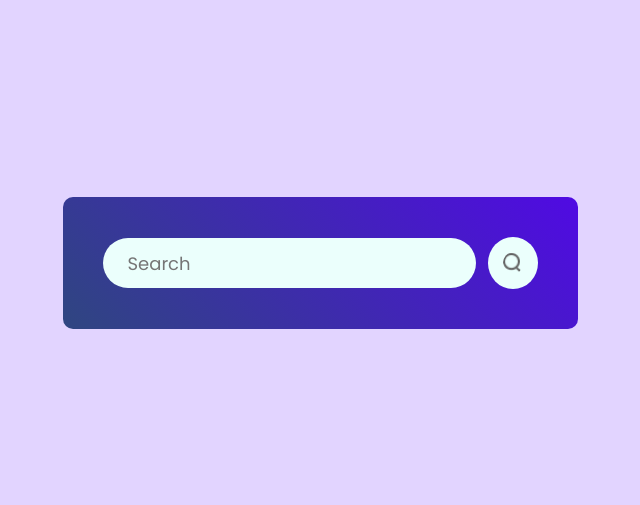
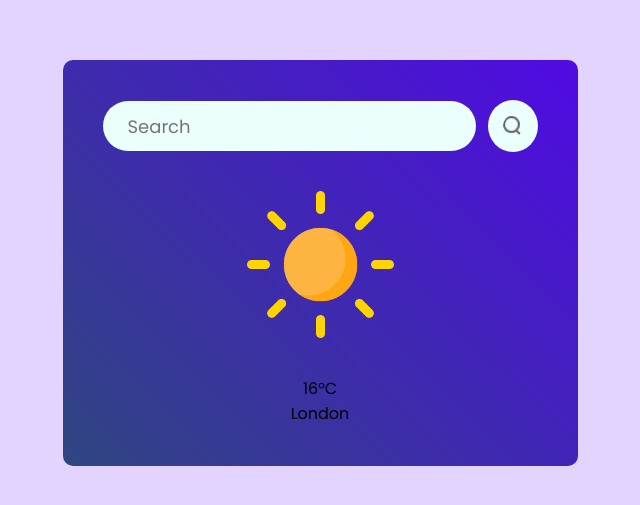
Before and after one commit to vuer13/Weather-App, a React (Vite) app: page / in a window 1280 px wide. Shown: the part 137-642 px from the top of the page, without its empty margins (320-960 px from the left). Built offline with nearby package versions, Linux system fonts and the light colour scheme.

Commit message:
Added components onto page

```diff
--- a/src/components/Weather.jsx
+++ b/src/components/Weather.jsx
@@ -1,6 +1,12 @@
 import React from "react";
 import "./Weather.css";
 import searchIcon from '../assets/search.png'
+import clearIcon from '../assets/clear.png'
+import cloudIcon from '../assets/cloud.png'
+import drizzleIcon from '../assets/drizzle.png'
+import snowIcon from '../assets/snow.png'
+import windIcon from '../assets/wind.png'
+import humidityIcon from '../assets/humidity.png'
 
 const Weather = () => {
   return (
@@ -9,6 +15,9 @@ const Weather = () => {
         <input type="text" placeholder='Search'/>
         <img src = {searchIcon} alt = ""/>
       </div>
+      <img src={clearIcon} alt = "" className = 'weather-icon'/>
+      <p>16°C</p>
+      <p>London</p>
     </div>
   );
 };
```
